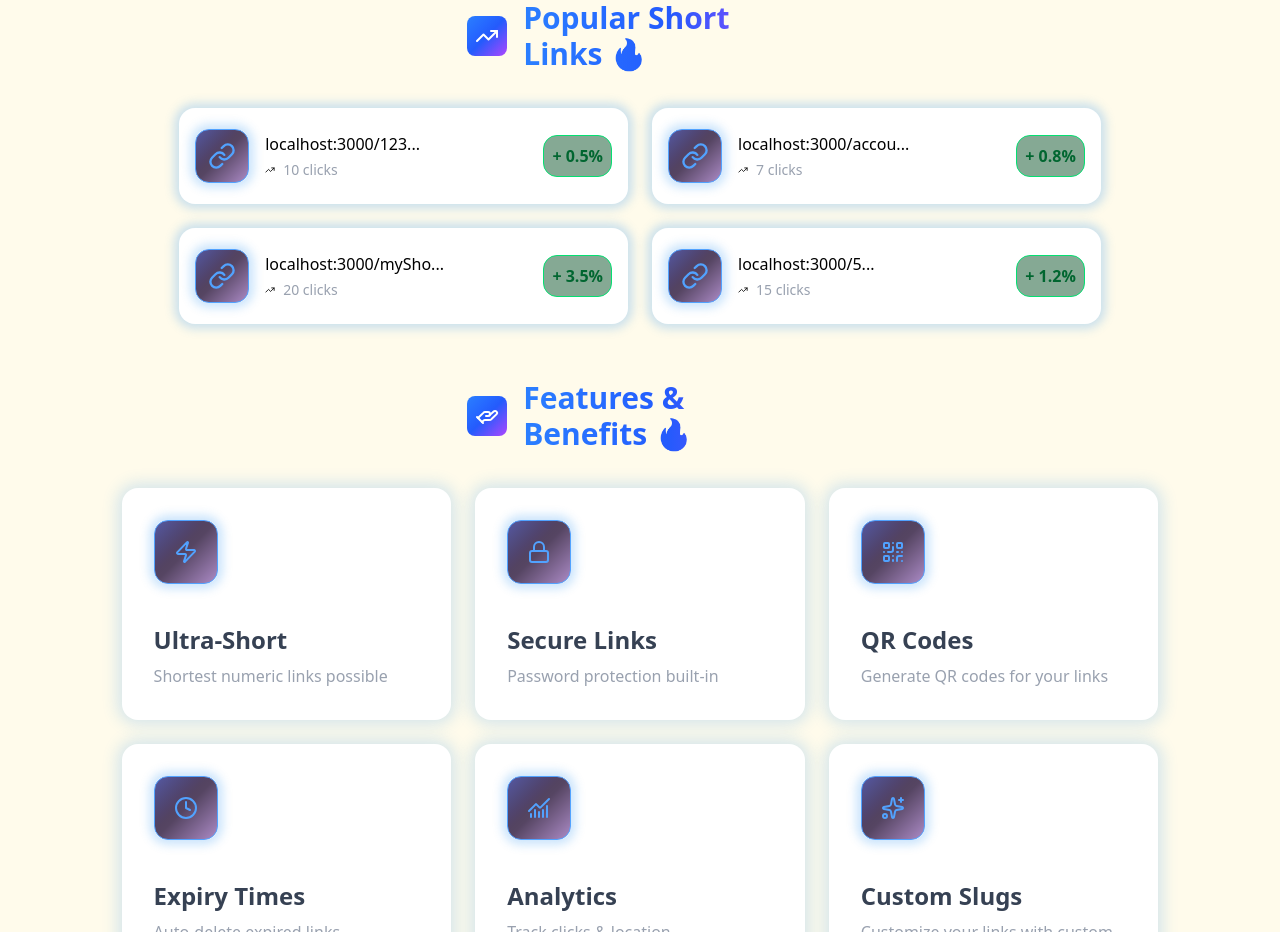
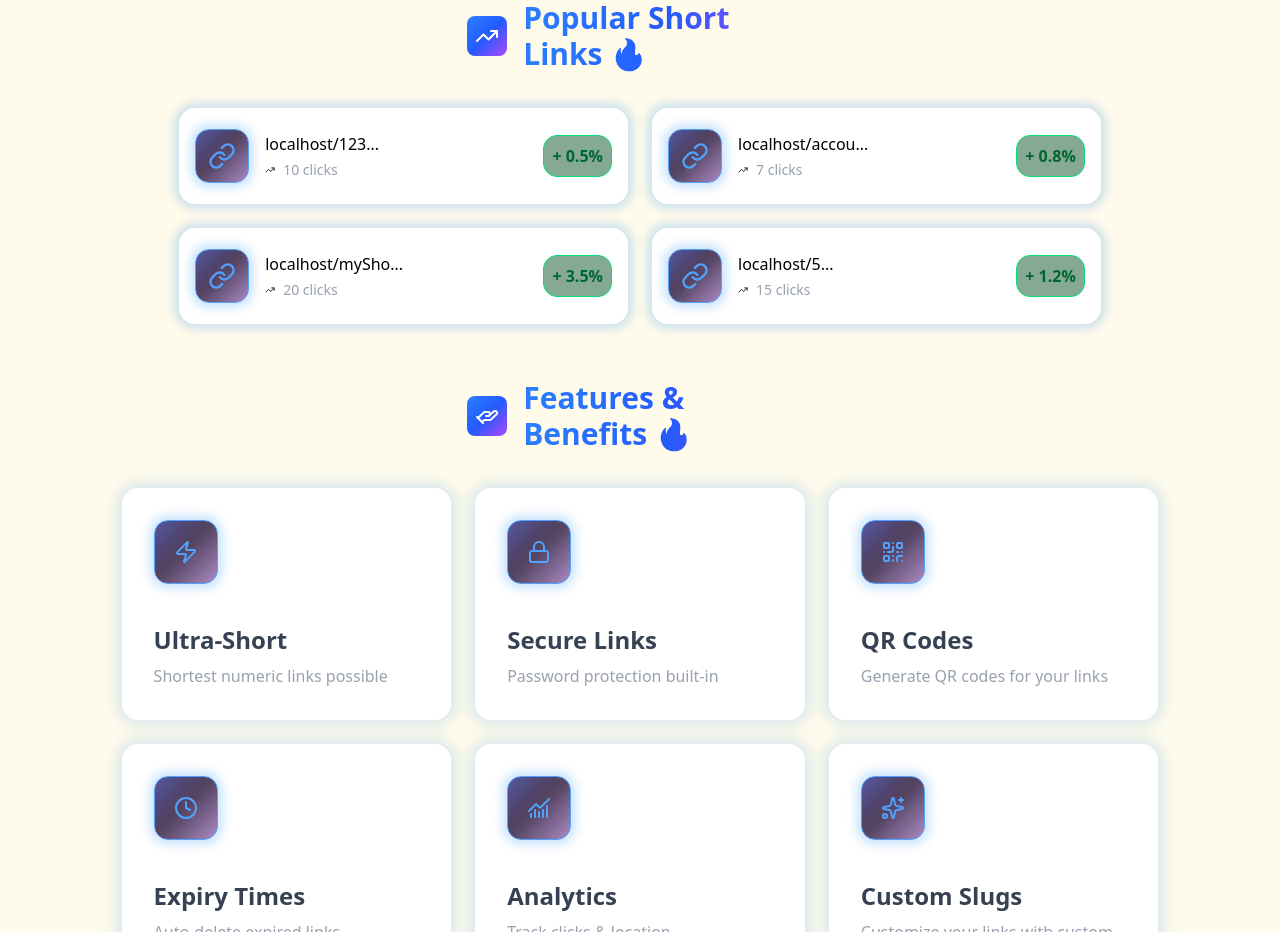
Before and after one commit to priyanshupandey04/Smart-Link, a Next.js app: page / in a window 1280 px wide. Shown: the part 840-1772 px from the top of the page. Built offline with nearby package versions, Linux system fonts and the light colour scheme.

Commit message:
Updated location origin

```diff
--- a/components/CopyToclipBoard.tsx
+++ b/components/CopyToclipBoard.tsx
@@ -9,7 +9,7 @@ type Props = {
 };
 
 const CopyToclipBoard = (props: Props) => {
-  const baseUrl = process.env.currentUrl || "http://localhost:3000";
+  const baseUrl = window.location.origin || "http://localhost:3000";
 
   const newUrl = `${baseUrl}/${props.shortId}`;
 
--- a/components/PopularLinkComponent.tsx
+++ b/components/PopularLinkComponent.tsx
@@ -8,7 +8,7 @@ type Props = {
 };
 
 const PopularLinkComponent = (props: Props) => {
-  let baseUrl = process.env.currentUrl || "http://localhost:3000";
+  let baseUrl = window.location.origin;
   baseUrl = baseUrl.replace("http://", "");
 
   return (
```
